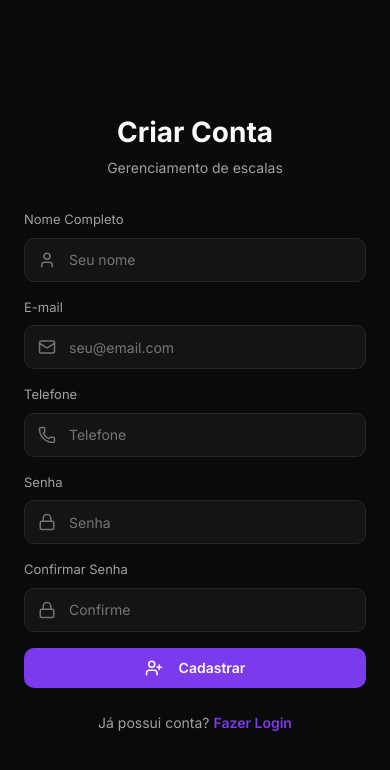
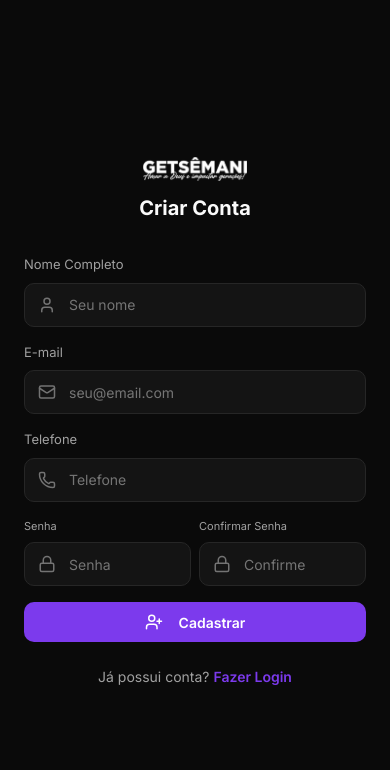
Before and after one commit to kaiudiass/servus, a React (Vite) app: page /registrar in a window 390 px wide. Shown: the top 770 px of the page. Built offline with nearby package versions, Linux system fonts and the light colour scheme; no server answers.

Commit message:
feat: implement authentication pages, sidebar navigation, and associated styles

```diff
--- a/src/components/Sidebar.jsx
+++ b/src/components/Sidebar.jsx
@@ -2,6 +2,8 @@ import { NavLink } from 'react-router-dom';
 import { Home, ClipboardList, User, Settings, LayoutDashboard, Users } from 'lucide-react';
 import { useAuth } from '../contexts/AuthContext';
 import styles from './Sidebar.module.css';
+
+import logoImg from '../assets/logoget.png';
 
 export function Sidebar() {
   const { isAdmin } = useAuth();
@@ -9,8 +11,8 @@ export function Sidebar() {
   return (
     <aside className={styles.sidebar}>
       <div className={styles.logo}>
-        <LayoutDashboard size={24} />
-        <span>Get Escala</span>
+        <img src={logoImg} alt="Get Escala" className={styles.logoImg} />
+        <span className={styles.logoSubtitle}>Gerenciamento de escala</span>
       </div>
       <nav className={styles.nav}>
         <NavLink to="/" className={({ isActive }) => `${styles.item} ${isActive ? styles.active : ''}`}>
--- a/src/components/Sidebar.module.css
+++ b/src/components/Sidebar.module.css
@@ -14,17 +14,27 @@
 
 .logo {
   display: flex;
+  flex-direction: column;
   align-items: center;
-  gap: 12px;
-  padding: 0 12px;
-  margin-bottom: 32px;
-  color: var(--color-primary-light);
+  justify-content: center;
+  gap: 8px;
+  padding: 0;
+  margin-bottom: 40px;
 }
 
-.logo span {
-  font-size: 18px;
-  font-weight: 700;
-  color: var(--color-text);
+.logoImg {
+  height: 28px;
+  width: auto;
+  object-fit: contain;
+}
+
+.logoSubtitle {
+  font-size: 11px;
+  color: var(--color-text-muted);
+  text-transform: uppercase;
+  letter-spacing: 0.5px;
+  font-weight: 500;
+  text-align: center;
 }
 
 .nav {
--- a/src/pages/Login.jsx
+++ b/src/pages/Login.jsx
@@ -3,6 +3,7 @@ import { useNavigate, useLocation, Link } from 'react-router-dom';
 import { LogIn, Mail, Lock } from 'lucide-react';
 import { useAuth } from '../contexts/AuthContext';
 import { Button } from '../components/Button';
+import logoImg from '../assets/logoget.png';
 import styles from './Login.module.css';
 
 export function Login() {
@@ -39,10 +40,7 @@ export function Login() {
   return (
     <div className={styles.container}>
       <div className={styles.logoArea}>
-        <div className={styles.logoIcon}>
-          <LogIn size={32} />
-        </div>
-        <h1 className={styles.logo}>Get Escala</h1>
+        <img src={logoImg} alt="Get Escala" className={styles.loginLogo} />
         <p className={styles.subtitle}>Gerenciamento de escalas</p>
       </div>
 
--- a/src/pages/Login.module.css
+++ b/src/pages/Login.module.css
@@ -7,6 +7,14 @@
   max-width: 400px;
   margin: 0 auto;
   width: 100%;
+}
+
+.loginLogo {
+  height: 24px;
+  width: auto;
+  margin: 0 auto 8px;
+  display: block;
+  object-fit: contain;
 }
 
 .logoArea {
--- a/src/pages/Profile.module.css
+++ b/src/pages/Profile.module.css
@@ -6,16 +6,12 @@
 }
 
 .profileCard {
-  background: var(--color-surface);
-  border: 1px solid var(--color-border);
-  border-radius: var(--radius-lg);
-  padding: 32px;
+  background: transparent;
   width: 100%;
   max-width: 480px;
   display: flex;
   flex-direction: column;
   gap: 32px;
-  box-shadow: var(--shadow-lg);
 }
 
 .header {
@@ -28,11 +24,12 @@
   width: 64px;
   height: 64px;
   border-radius: var(--radius-md);
-  background: var(--color-primary);
+  background: var(--color-surface-hover);
+  border: 1px solid var(--color-border);
   display: flex;
   align-items: center;
   justify-content: center;
-  color: white;
+  color: var(--color-text-secondary);
 }
 
 .mainInfo {
@@ -87,13 +84,13 @@
 }
 
 .tag {
-  background: rgba(139, 92, 246, 0.1);
-  color: var(--color-primary-light);
+  background: var(--color-surface-hover);
+  color: var(--color-text-secondary);
   padding: 4px 12px;
   border-radius: var(--radius-sm);
   font-size: 12px;
-  font-weight: 600;
-  border: 1px solid rgba(139, 92, 246, 0.2);
+  font-weight: 500;
+  border: 1px solid var(--color-border);
 }
 
 .noTags {
@@ -116,8 +113,7 @@
   }
 
   .header {
-    flex-direction: column;
-    text-align: center;
+    gap: 16px;
   }
 
   .avatar {
--- a/src/pages/Register.jsx
+++ b/src/pages/Register.jsx
@@ -3,6 +3,7 @@ import { useNavigate, Link } from 'react-router-dom';
 import { User, Mail, Lock, Phone, UserPlus } from 'lucide-react';
 import { authService } from '../services/authService';
 import { Button } from '../components/Button';
+import logoImg from '../assets/logoget.png';
 import styles from './Register.module.css';
 
 export function Register() {
@@ -39,8 +40,8 @@ export function Register() {
   return (
     <div className={styles.container}>
       <div className={styles.logoArea}>
+        <img src={logoImg} alt="Get Escala" className={styles.registerLogo} />
         <h1 className={styles.logo}>Criar Conta</h1>
-        <p className={styles.subtitle}>Gerenciamento de escalas</p>
       </div>
 
       <form className={styles.form} onSubmit={handleSubmit}>
@@ -93,7 +94,7 @@ export function Register() {
           </div>
         </div>
 
-        <div className={styles.row}>
+        <div className={`${styles.row} ${styles.mobileRow}`}>
           <div className={styles.inputGroup}>
             <label className={styles.label}>Senha</label>
             <div className={styles.inputWrapper}>
--- a/src/pages/Register.module.css
+++ b/src/pages/Register.module.css
@@ -9,15 +9,24 @@
     width: 100%;
 }
 
+.registerLogo {
+    height: 24px;
+    width: auto;
+    margin: 0 auto 8px;
+    display: block;
+    object-fit: contain;
+}
+
 .logoArea {
     text-align: center;
     margin-bottom: 32px;
 }
 
 .logo {
-    font-size: 28px;
+    font-size: 20px;
     font-weight: 700;
     color: var(--color-text);
+    margin-top: 12px;
 }
 
 .subtitle {
@@ -98,7 +107,16 @@
 }
 
 @media (max-width: 480px) {
-    .row {
+    .row:not(.mobileRow) {
         flex-direction: column;
     }
+
+    .mobileRow {
+        gap: 8px;
+    }
+
+    .mobileRow .label {
+        font-size: 11px; /* Diminuir um pouco a fonte para caber melhor */
+        white-space: nowrap;
+    }
 }
```
Also changed, not shown: src/assets/logoget.png (added).
